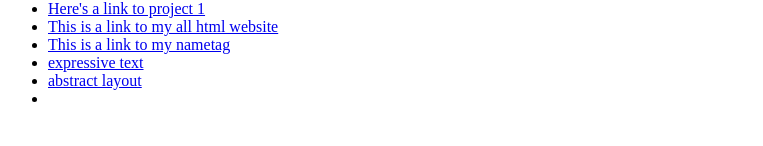
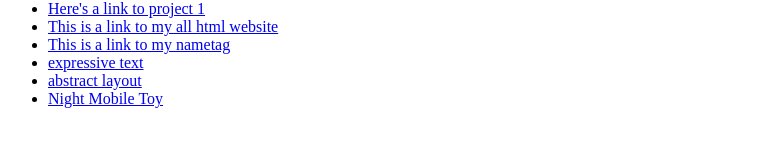
Before and after one commit to leeg827/oldleeg827.github.io, a plain HTML site: page index.html in a window 1280 px wide. Shown: the part 100-246 px from the top of the page, without its empty margins (0-763 px from the left). Drawn offline with Linux system fonts and the light colour scheme.

Commit message:
Update index.html

```diff
--- a/index.html
+++ b/index.html
@@ -12,7 +12,7 @@
         <li><a href="gia_nametag/index.html">This is a link to my nametag</a></li>
         <li><a href="expressive_text/index.html">expressive text</a></li>
         <li><a href="firstlayout/index.html">abstract layout</a></li>
-        <li><a href="toytest/index.html"></a></li>
+        <li><a href="toytest/index.html">Night Mobile Toy</a></li>
         </ul>
     </body>
 </html>
```
